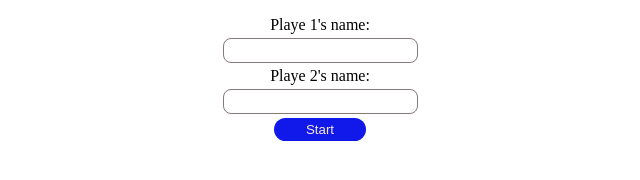
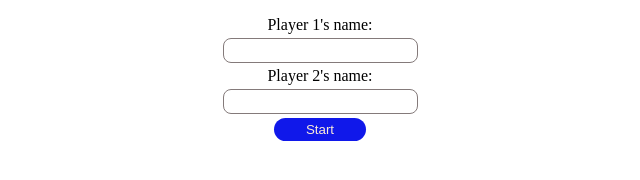
Before and after one commit to mateussarruda/tic-tac-toe, a plain HTML site: page index.html in a window 1280 px wide. Shown: the full height of the page, 320-960 px from the left. Drawn offline with Linux system fonts and the light colour scheme.

Commit message:
colocando corretamente o nome Player

```diff
--- a/index.html
+++ b/index.html
@@ -8,9 +8,9 @@
 </head>
 <body>
     <form action="tictactoe.html" class="form-players">
-        <label for="player1">Playe 1's name:</label>
+        <label for="player1">Player 1's name:</label>
         <input type="text" id="player1" name="player1" required>
-        <label for="player2">Playe 2's name:</label>
+        <label for="player2">Player 2's name:</label>
         <input type="text" id="player2" name="player2" required>
         <button type="submit" class="start-btn">Start</button>
     </form>
```
